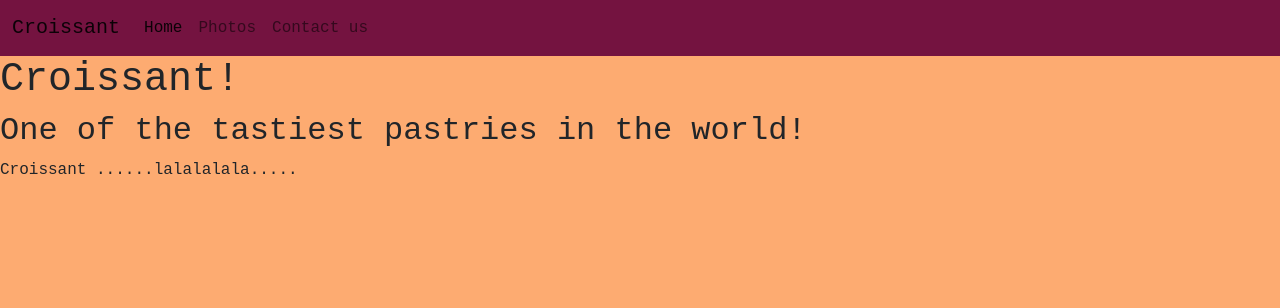
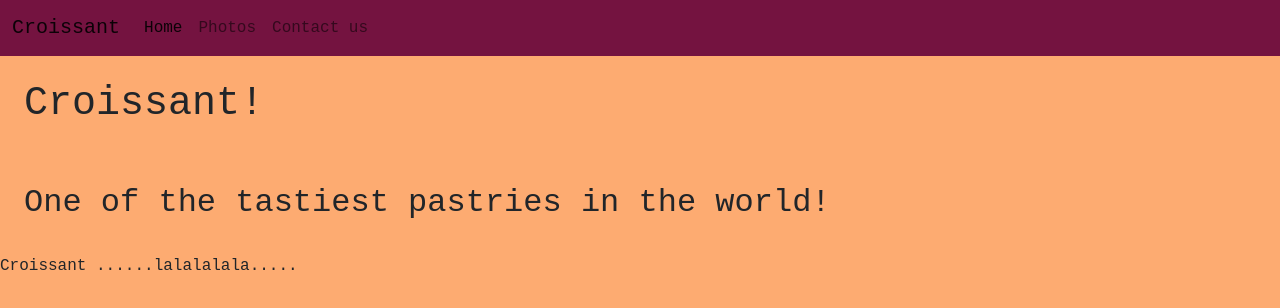
Before and after one commit to AnnaPCH/croissant, a plain HTML site: page index.html in a window 1280 px wide. Drawn offline with nearby package versions, Linux system fonts and the light colour scheme.

Commit message:
after sitechecker added h1. (also some padding)

```diff
--- a/index.html
+++ b/index.html
@@ -35,8 +35,8 @@
             </div>
         </div>
     </nav>
-    <h1> Croissant!</h1>
-    <h2>One of the tastiest pastries in the world!</h2>
+    <h1 class="p-4"> Croissant!</h1>
+    <h2 class="p-4">One of the tastiest pastries in the world!</h2>
     <p>Croissant ......lalalalala.....</p>
 
     <script src="https://cdn.jsdelivr.net/npm/bootstrap@5.1.0/dist/js/bootstrap.bundle.min.js"
```
Also changed, not shown: photo.html (+1 -1 lines).
